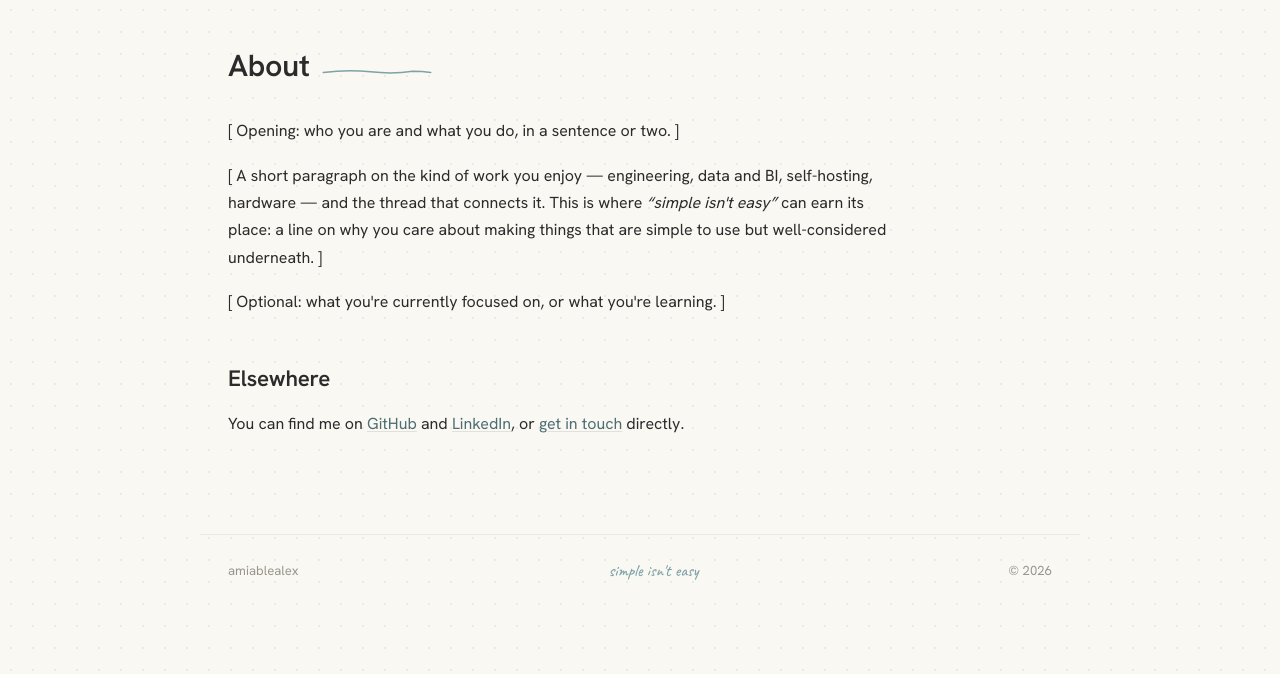
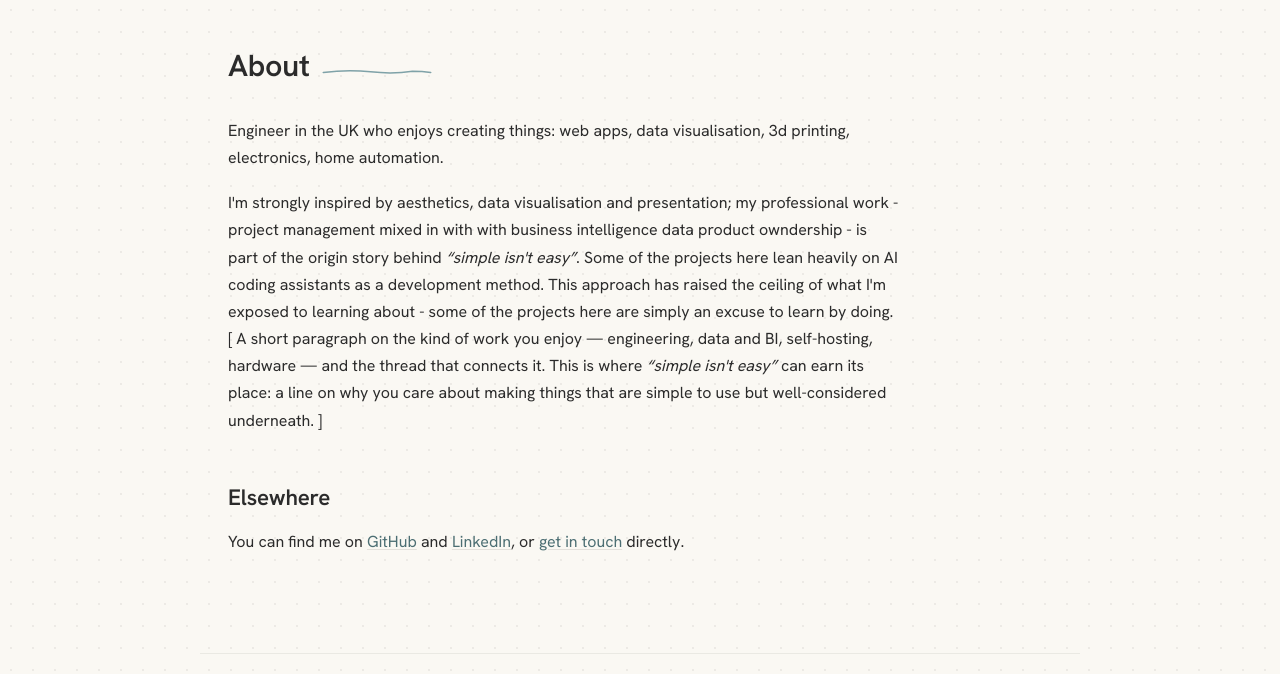
Before and after one commit to amiablealex/amiablealex-web, a Flask app: page /about in a window 1280 px wide. Shown: the part 89-763 px from the top of the page. Run offline with Flask 3, Linux system fonts and the light colour scheme.

Commit message:
Revise personal introduction in about.html
Updated the about section with personal information and interests.

```diff
--- a/templates/about.html
+++ b/templates/about.html
@@ -17,15 +17,23 @@
        keep it surname-free — this is your professional-public layer.
        A loose structure to fill in:
     --------------------------------------------------------------- #}
-    <p>[ Opening: who you are and what you do, in a sentence or two. ]</p>
+    <p>Engineer in the UK who enjoys creating things: web apps, data
+    visualisation, 3d printing, electronics, home automation.</p>
 
-    <p>[ A short paragraph on the kind of work you enjoy — engineering, data
+    <p>I'm strongly inspired by aesthetics, data visualisation and presentation; my
+      professional work - project management mixed in with with business intelligence
+      data product owndership - is part of the origin story behind <em>“simple isn't
+      easy”</em>.
+
+      Some of the projects here lean heavily on AI coding assistants as a development
+      method. This approach has raised the ceiling of what I'm exposed to learning
+      about - some of the projects here are simply an excuse to learn by doing.
+
+      [ A short paragraph on the kind of work you enjoy — engineering, data
       and BI, self-hosting, hardware — and the thread that connects it. This is
       where <em>“simple isn't easy”</em> can earn its place: a line on why you
       care about making things that are simple to use but well-considered
       underneath. ]</p>
-
-    <p>[ Optional: what you're currently focused on, or what you're learning. ]</p>
 
     <h2>Elsewhere</h2>
     <p>You can find me on
```
